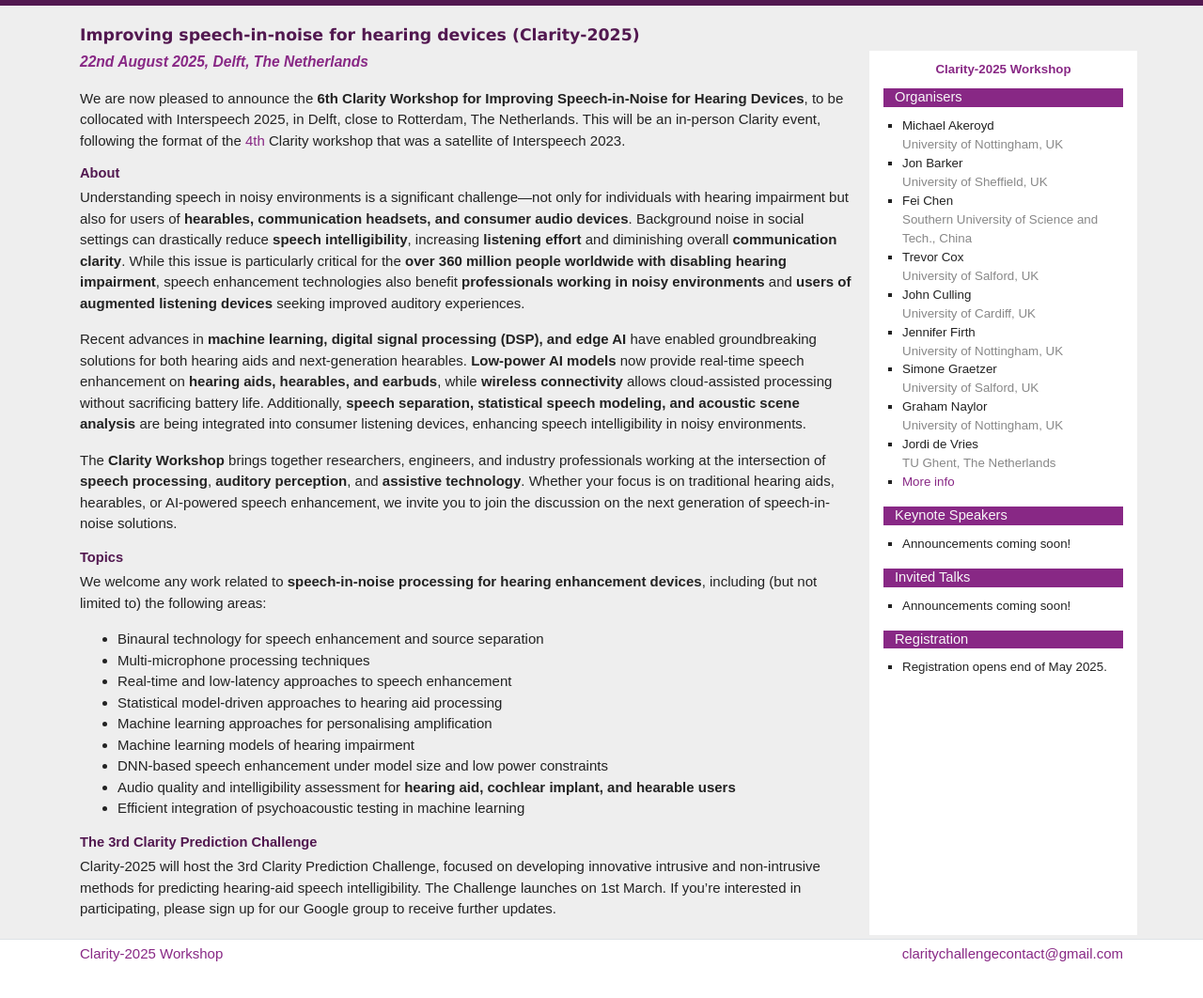
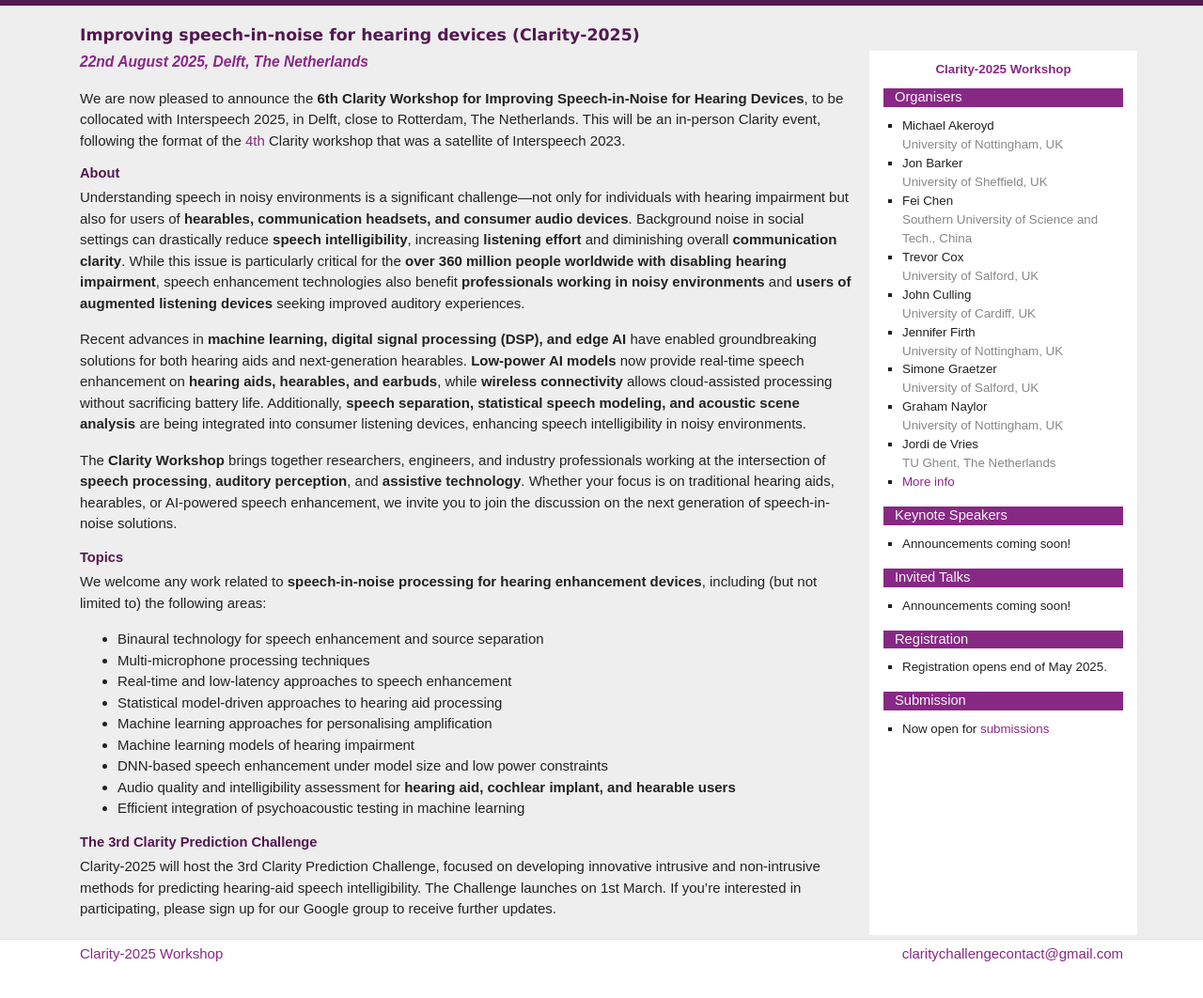
Before and after one commit to claritychallenge/clarity2025-workshop, a Jekyll site: the page built from index.md, in a window 1280 px wide, cut to the strip 122-1276 px from the top of the page. Shown: the top 1062 px of the strip at 94% size. Built offline with Jekyll 4.4.1, drawn with Linux system fonts in a browser that asks for light colours.

Commit message:
Opened for submissions

```diff
--- a/index.md
+++ b/index.md
@@ -105,7 +105,14 @@
             </ul>
         </div>
 
-    </div>
+           <h2> Submission </h2>
+
+        <div class="board-list">
+            <ul>
+             <li> Now open for <a href="submission.html">submissions</a></li>
+             <!--    <li> <a href="dates.html">More info</a> </li> -->
+            </ul>
+        </div></div>
 
 </div>
 
```
Also changed, not shown: submissions.md (+2 -3 lines).
